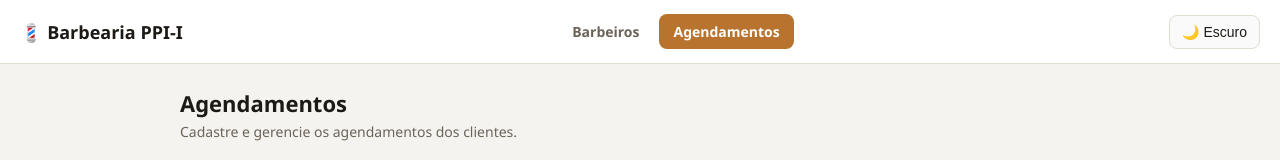
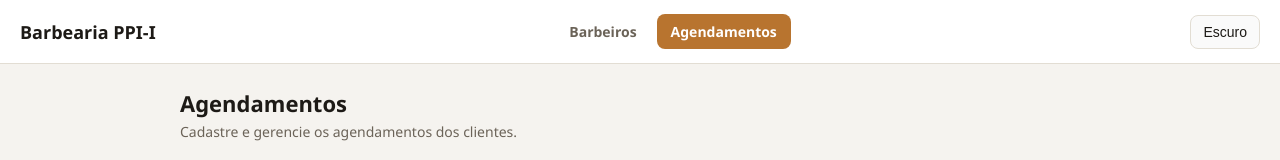
Before and after one commit to matheusydev/Barbearia-PPI-I, a website: page public/agendamentos.html in a window 1280 px wide. Shown: the top 160 px of the page. Drawn offline with Linux system fonts and the light colour scheme; no server answers.

Commit message:
feat: remoção de emoji

```diff
--- a/public/agendamentos.html
+++ b/public/agendamentos.html
@@ -9,12 +9,12 @@
 <body>
 
   <header class="topo">
-    <div class="marca">💈 Barbearia PPI-I</div>
+    <div class="marca">Barbearia PPI-I</div>
     <nav class="menu">
       <a href="barbeiros.html">Barbeiros</a>
       <a href="agendamentos.html" class="ativo">Agendamentos</a>
     </nav>
-    <button id="alternar-tema">🌙 Escuro</button>
+    <button id="alternar-tema">Escuro</button>
   </header>
 
   <main>
--- a/public/js/theme.js
+++ b/public/js/theme.js
@@ -8,7 +8,7 @@
     document.documentElement.setAttribute('data-tema', tema);
     const botao = document.getElementById('alternar-tema');
     if (botao) {
-      botao.textContent = tema === 'dark' ? '☀️ Claro' : '🌙 Escuro';
+      botao.textContent = tema === 'dark' ? 'Claro' : 'Escuro';
     }
   }
 
```
Also changed, not shown: public/barbeiros.html (+2 -2 lines).
